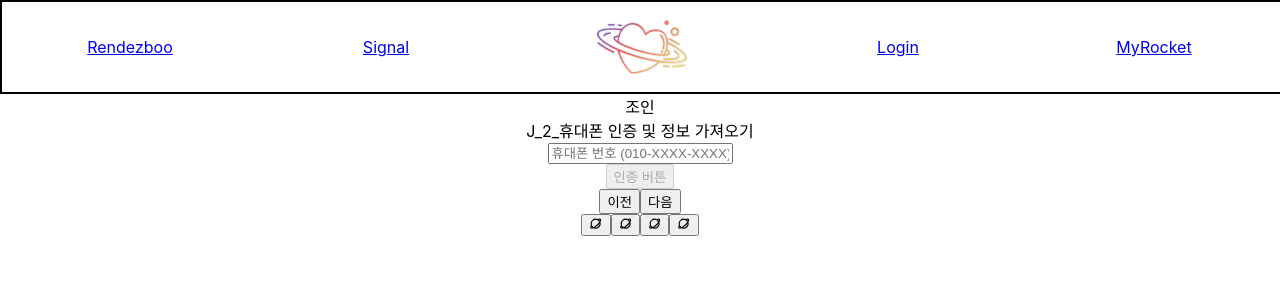
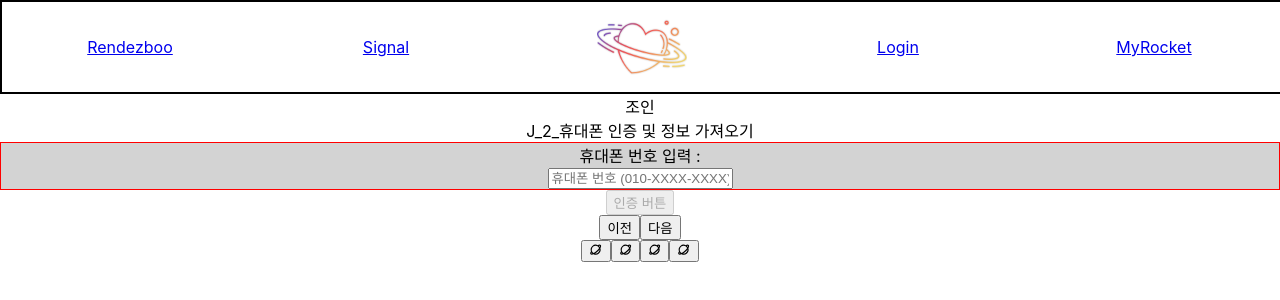
Before and after one commit to Hoony-JSG/RendezBoo, a React (Create React App) app in the folder A107-front/a107-app/: page /join in a window 1280 px wide. Both pictures are taken after a click on the button "다음". Shown: the top 300 px of the page. Built offline with nearby package versions, Linux system fonts and the light colour scheme.

Commit message:
fix:휴대폰 입력창

```diff
--- a/A107-front/a107-app/src/App.js
+++ b/A107-front/a107-app/src/App.js
@@ -5,7 +5,6 @@ import Navbar from './components/Navbar'
 import './App.css'
 import Userinfo from './pages/Userinfo'
 import Inventory from './pages/Inventory'
-
 function App() {
   return (
     <div className="App">
--- /dev/null
+++ b/A107-front/a107-app/src/Styles/TempBorderStyle.js
@@ -0,0 +1,6 @@
+const TempBorderStyle = {
+  border: '1px solid red',
+  backgroundColor: 'lightgray',
+}
+
+export default TempBorderStyle
--- a/A107-front/a107-app/src/components/JoinItem_2nd_PhoneNumber.js
+++ b/A107-front/a107-app/src/components/JoinItem_2nd_PhoneNumber.js
@@ -1,4 +1,5 @@
 import { useState } from 'react'
+import TempBorderStyle from '../Styles/TempBorderStyle'
 
 const JoinItem_2nd_PhoneNumber = () => {
   const [PhoneNumber, setPhoneNumber] = useState('')
@@ -6,17 +7,23 @@ const JoinItem_2nd_PhoneNumber = () => {
   const [DisableButton, setDisableButton] = useState(true)
 
   const checkPhoneNumberLength = () => {
-    PhoneNumber.length === 11 &&
-    PhoneNumber.includes('-', 3) &&
-    PhoneNumber.includes('-', 7)
+    const indexL = PhoneNumber.indexOf('-')
+    const indexR = PhoneNumber.indexOf('-', 4)
+    PhoneNumber.length === 13 &&
+    indexL === 3 &&
+    indexR === 8 &&
+    PhoneNumber.includes('010')
       ? setDisableButton(false)
       : setDisableButton(true)
   }
-
   return (
     <div>
       J_2_휴대폰 인증 및 정보 가져오기
       <div>
+        <div style={TempBorderStyle}>
+          <span>
+            휴대폰 번호 입력 : <br />
+          </span>
           <input
             placeholder="휴대폰 번호 (010-XXXX-XXXX)"
             onChange={(e) => {
@@ -24,6 +31,7 @@ const JoinItem_2nd_PhoneNumber = () => {
             }}
             onKeyUp={checkPhoneNumberLength}
           />
+        </div>
       </div>
       <div>
         <button type="button" disabled={DisableButton}>
```
Lines whose indentation alone changed are shown as unchanged.
